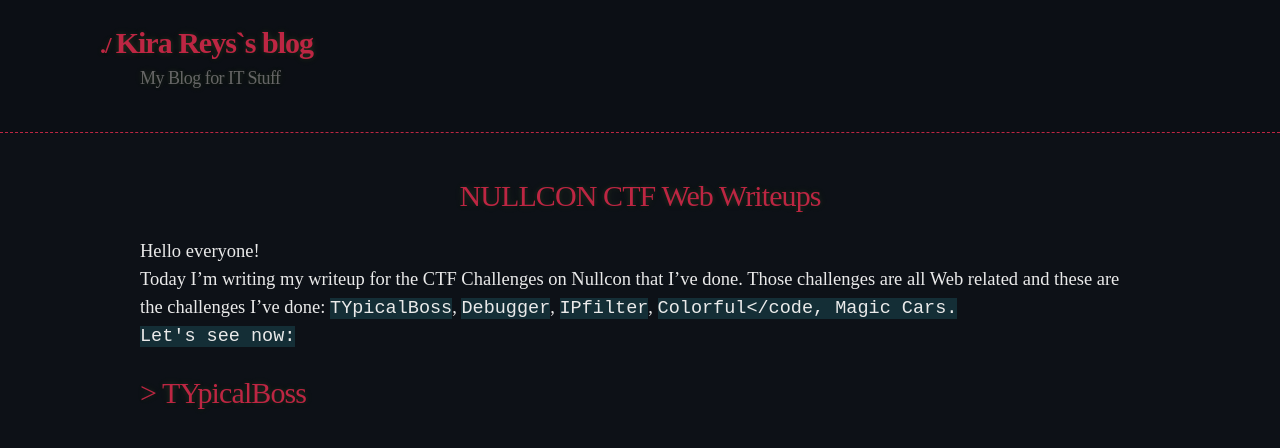
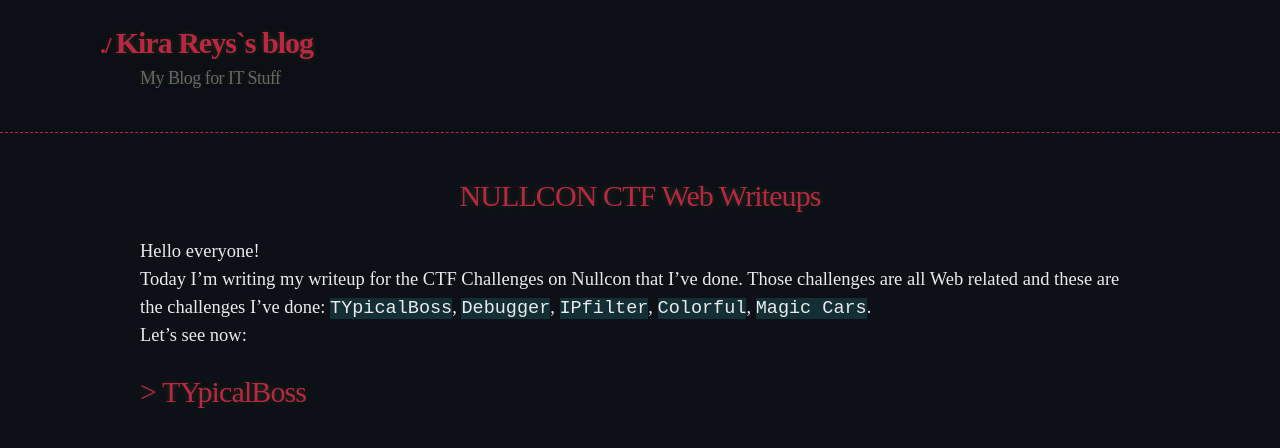
Before and after one commit to 20kilograma/blog, a Jekyll site: the page built from nullcon-writeup.md, in a window 1280 px wide. Shown: the top 448 px of the page. Built offline with Jekyll 4.4.1, drawn with Linux system fonts in a browser that asks for light colours; some web fonts are replaced; our own code applies the rules of GitHub Pages for plain Markdown files.

Commit message:
Update nullcon-writeup.md

```diff
--- a/nullcon-writeup.md
+++ b/nullcon-writeup.md
@@ -1,7 +1,7 @@
 # <center> NULLCON CTF Web Writeups </center>
 
 Hello everyone! <br> Today I'm writing my writeup for the CTF Challenges on Nullcon that I've done.
-Those challenges are all Web related and these are the challenges I've done: <code>TYpicalBoss</code>, <code>Debugger</code>, <code>IPfilter</code>, <code>Colorful</code, <code>Magic Cars</code>.
+Those challenges are all Web related and these are the challenges I've done: <code>TYpicalBoss</code>, <code>Debugger</code>, <code>IPfilter</code>, <code>Colorful</code>, <code>Magic Cars</code>.
 <br>
 Let's see now:
 <br>
```
